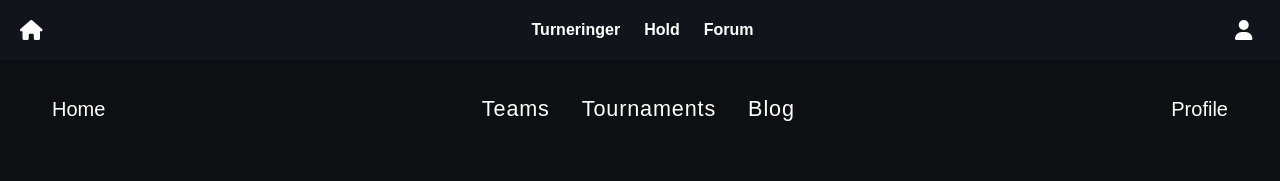
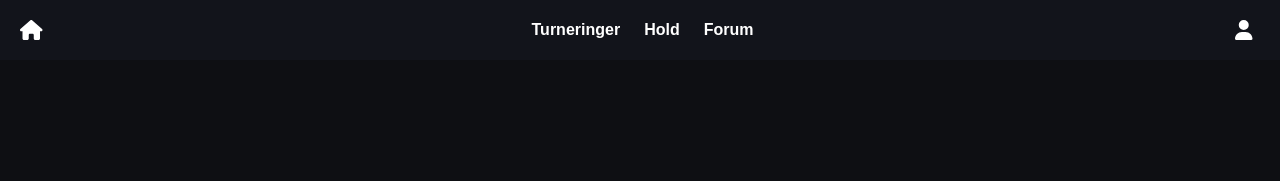
Before and after one commit to FrederikMoestrup/ALF4HUB, a React (Vite) app in the folder Frontend/: page /blog/drafts in a window 1280 px wide. Shown: the top 181 px of the page. Built offline with nearby package versions, Linux system fonts and the light colour scheme; no server answers; a web font is replaced by a local one.

Commit message:
deleting the extra nav bar

```diff
--- a/Frontend/src/pages/blog/Drafts.jsx
+++ b/Frontend/src/pages/blog/Drafts.jsx
@@ -51,21 +51,6 @@ function Drafts() {
     <>
       <GlobalStyle />
       <Container>
-        <Navbar>
-          <HomeButton>
-            <a href="/">Home</a>
-          </HomeButton>
-
-          <NavLinks>
-            <NavLink to="/teams">Teams</NavLink>
-            <NavLink to="/tournaments">Tournaments</NavLink>
-            <NavLink to="/blogposts">Blog</NavLink>
-          </NavLinks>
-
-          <ProfileButton>
-            <a href="/">Profile</a>
-          </ProfileButton>
-        </Navbar>
 
         <Content>
           <BlogContainer>
```
